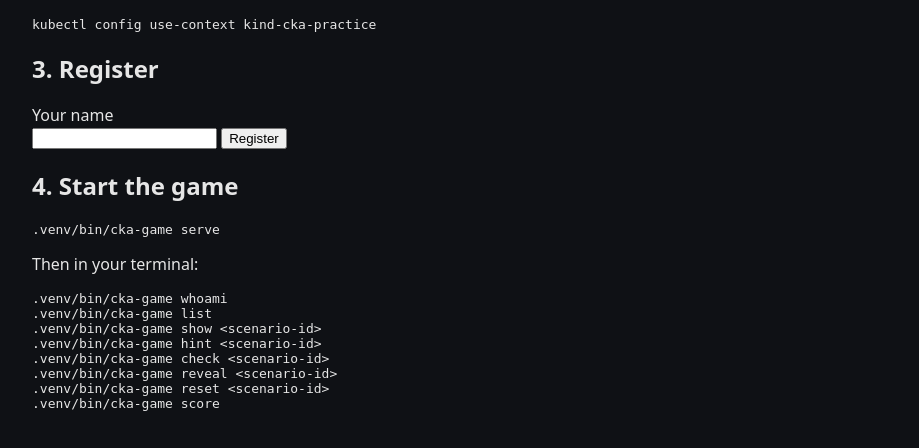
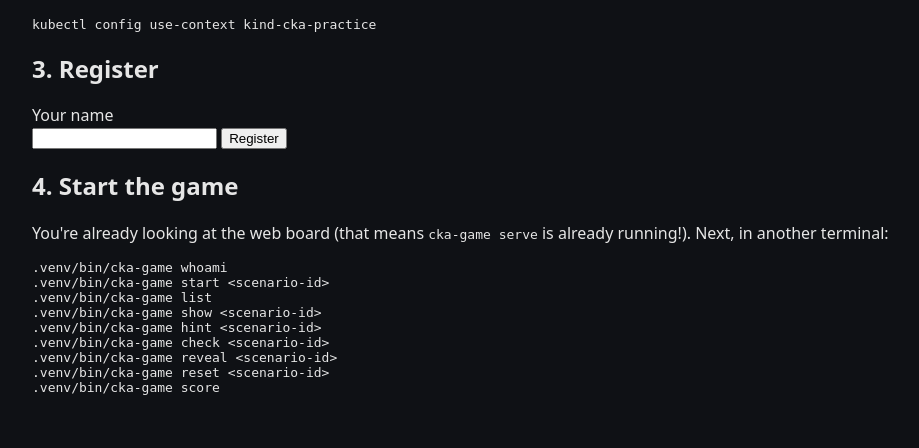
Before and after one commit to dualspx/k8s-training, a FastAPI app: page /getting-started in a window 1280 px wide. Shown: the part 478-926 px from the top of the page, without its empty margins (158-1077 px from the left). After the commit the page ends 873 px from the top, so only its background shows below. Run offline with FastAPI, Linux system fonts and the light colour scheme.

Commit message:
Add missing `cka-game start` to getting-started step 4 and fix circular wording
Step 4 listed every gameplay command except `start`, the one that applies a
scenario's setup step -- the scenario detail page tells players to run it,
but onboarding never mentioned it, making the README's "everything below is
also covered there" claim false. Added it in the same position as README's
"Playing (junior mode)" section. Also reworded the step 4 intro: it told
readers to run `cka-game serve` while they were already looking at the page
it serves.

Co-Authored-By: Claude Sonnet 5 <noreply@anthropic.com>

```diff
--- a/cka_game/web/templates/getting_started.html
+++ b/cka_game/web/templates/getting_started.html
@@ -34,9 +34,10 @@ nodes:
 </form>
 
 <h2>4. Start the game</h2>
-<pre><code>.venv/bin/cka-game serve</code></pre>
-<p>Then in your terminal:</p>
+<p>You're already looking at the web board (that means <code>cka-game serve</code> is
+  already running!). Next, in another terminal:</p>
 <pre><code>.venv/bin/cka-game whoami
+.venv/bin/cka-game start &lt;scenario-id&gt;
 .venv/bin/cka-game list
 .venv/bin/cka-game show &lt;scenario-id&gt;
 .venv/bin/cka-game hint &lt;scenario-id&gt;
```
